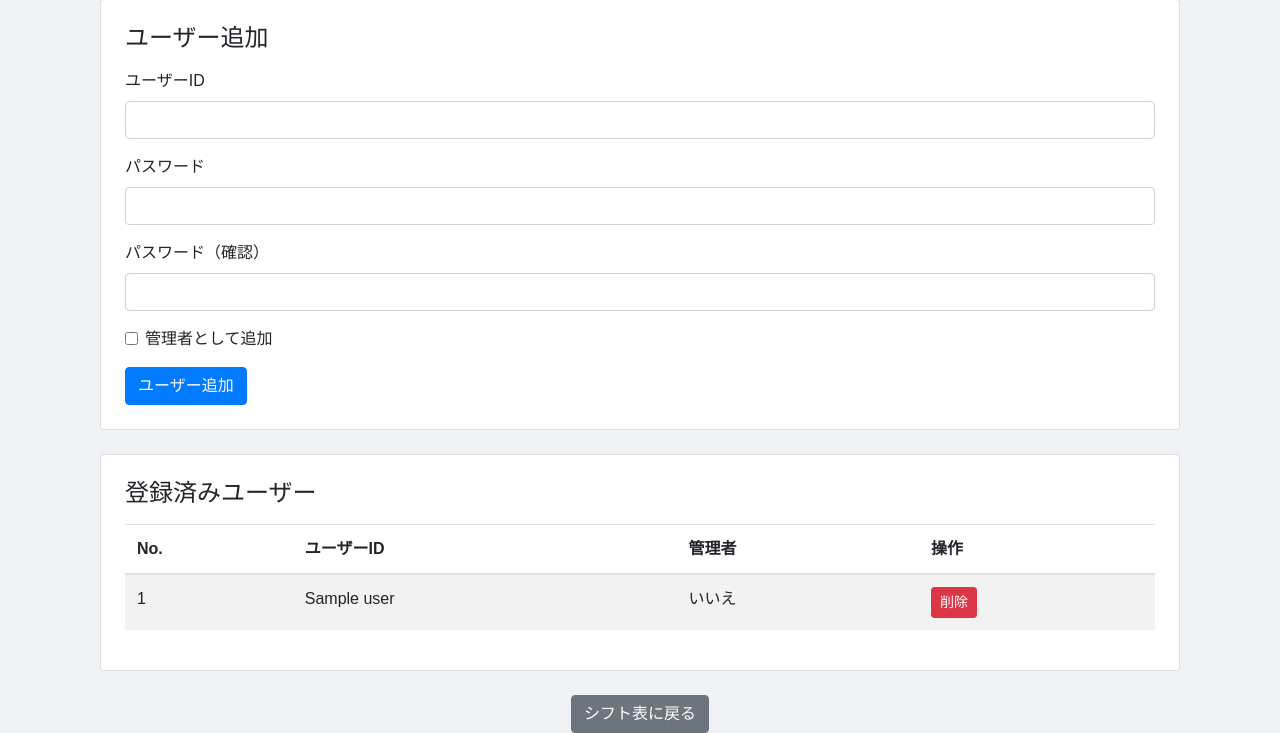
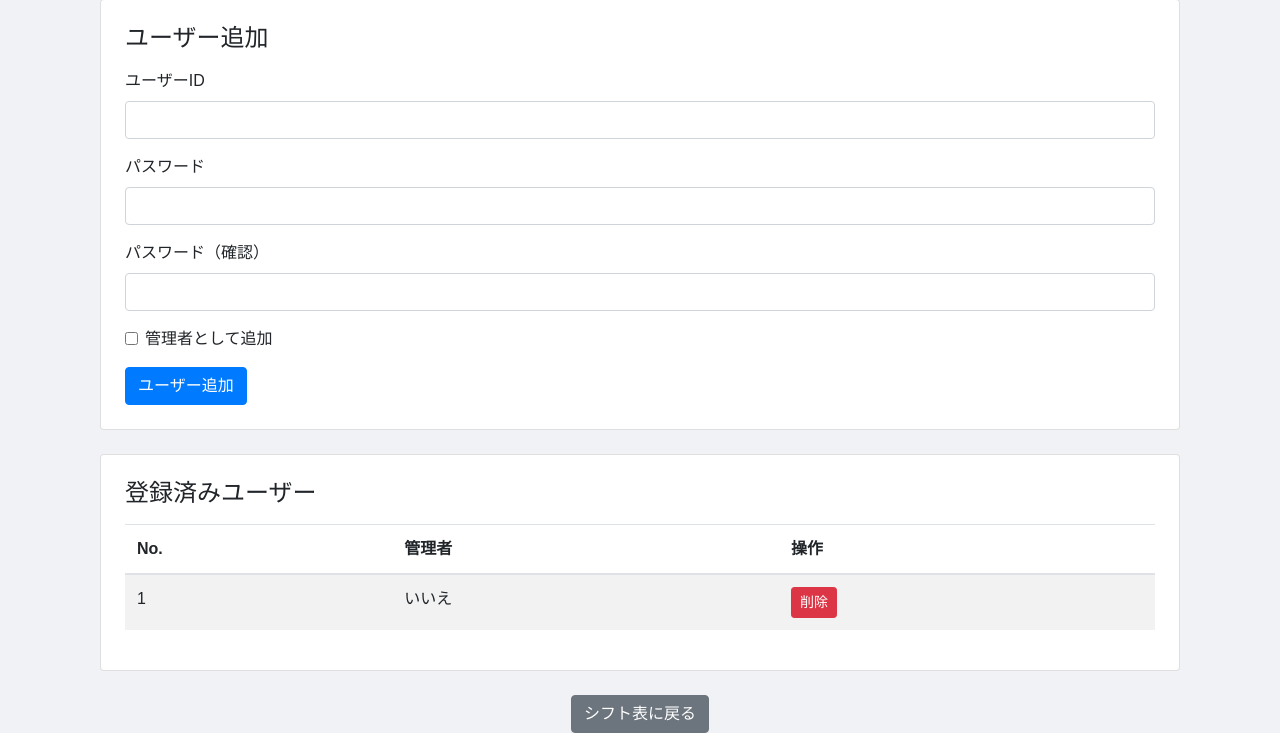
Before and after one commit to k23137/my-python-shift-app, a Flask app: template templates/settings.html in a window 1280 px wide. Shown: the part 113-846 px from the top of the page. Run offline with Flask 3, Linux system fonts and the light colour scheme; the template is opened without the code that fills it: values that come from a table or form of the project are taken from there, most other values are stand-ins (such as "Sample title", 1, 10 or a date in 2020); some libraries are stand-ins or nearby versions.

Commit message:
Update all files for user list display and refactorings

```diff
--- a/templates/settings.html
+++ b/templates/settings.html
@@ -45,12 +45,13 @@
         </div>
 
         <div class="card p-4">
-            <h4 class="card-title mb-3">登録済みユーザー</h4>
+        <h4 class="card-title mb-3">登録済みユーザー</h4>
             <table class="table table-striped table-hover">
                 <thead>
                     <tr>
-                        <th>No.</th> {# ★追加したヘッダー★ #}
-                        <th>ユーザーID</th>
+                        <th>No.</th> {# これのみ残す #}
+                        {# <th>ID</th> #}           {# ★削除またはコメントアウト★ #}
+                        {# <th>ユーザーID</th> #}    {# ★削除またはコメントアウト★ #}
                         <th>管理者</th>
                         <th>操作</th>
                     </tr>
@@ -58,11 +59,13 @@
                 <tbody>
                     {% for user in users %}
                     <tr>
-                        <td>{{ loop.index }}</td> {# ★追加した列のデータ★ #}
-                        <td>{{ user[1] }}</td>
+                        <td>{{ loop.index }}</td> {# No.を表示 #}
+                        {# <td>{{ user[0] }}</td> #} {# ★削除またはコメントアウト★ #}
+                        {# <td>{{ user[1] }}</td> #} {# ★削除またはコメントアウト★ #}
                         <td>{% if user[2] %}はい{% else %}いいえ{% endif %}</td>
                         <td>
-                            {% if user[0] != current_user.id %} {# ログイン中の自分自身は削除できないように #}
+                            {# 削除ボタンの action には user[0] (ID) が必要なので、ここは変更しない #}
+                            {% if user[0] != current_user.id %}
                             <form method="POST" action="{{ url_for('admin.delete_user', user_id=user[0]) }}" onsubmit="return confirm('本当にこのユーザーを削除しますか？');" style="display:inline;">
                                 <button type="submit" class="btn btn-danger btn-sm">削除</button>
                             </form>
```
